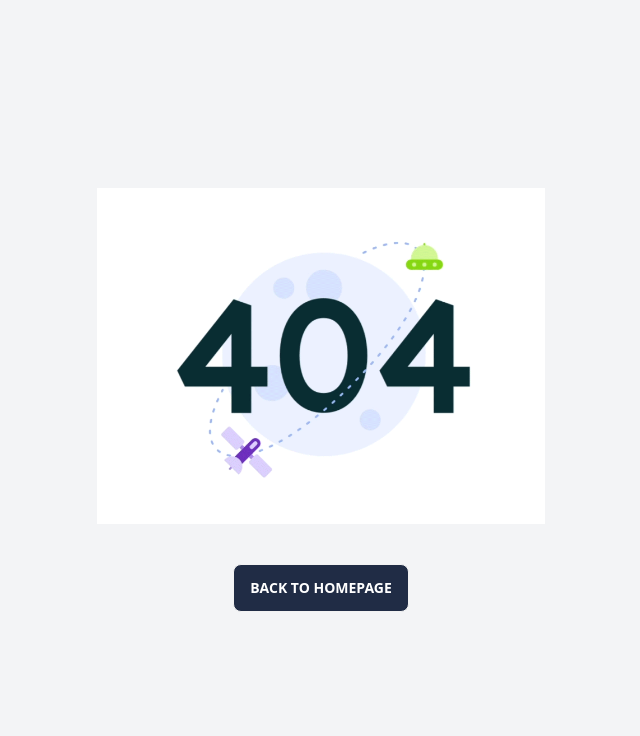
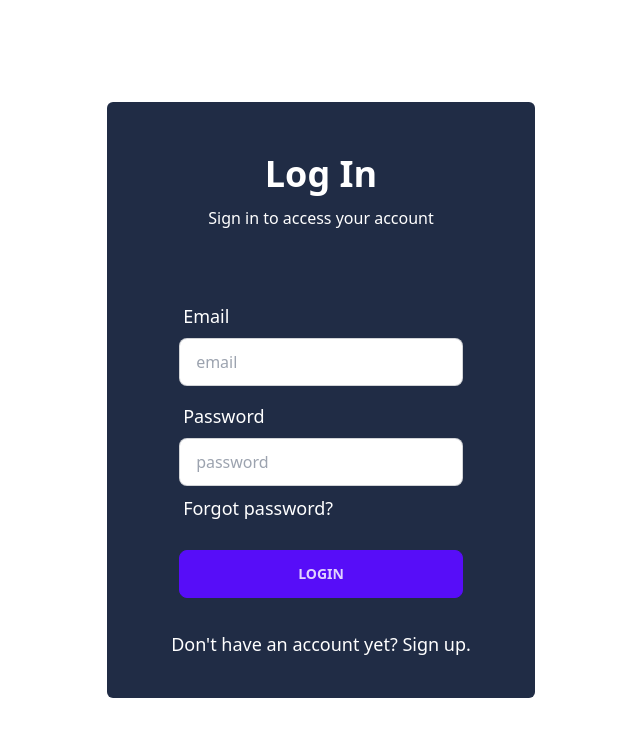
Before and after one commit to Rafatulislam60/fluency-factory, a React (Vite) app: page /login in a window 1280 px wide. Before the commit this address had no page. Shown: the top 736 px of the page, without its empty margins (319-959 px from the left). Built offline with nearby package versions, Linux system fonts and the light colour scheme.

Commit message:
add firebase and env

```diff
--- a/package.json
+++ b/package.json
@@ -10,10 +10,13 @@
     "preview": "vite preview"
   },
   "dependencies": {
+    "firebase": "^9.22.2",
     "localforage": "^1.10.0",
     "match-sorter": "^6.3.1",
     "react": "^18.2.0",
     "react-dom": "^18.2.0",
+    "react-helmet-async": "^1.3.0",
+    "react-hook-form": "^7.44.3",
     "react-router-dom": "^6.12.0",
     "sort-by": "^1.2.0",
     "swiper": "^9.3.2"
--- a/src/Layout/Main.jsx
+++ b/src/Layout/Main.jsx
@@ -1,13 +1,17 @@
-import { Outlet } from "react-router-dom";
+import { Outlet, useLocation } from "react-router-dom";
 import Footer from "../pages/Shared/Footer/Footer";
 import NavBar from "../pages/Shared/NavBar/NavBar";
 
 const Main = () => {
+  const location = useLocation();
+
+  const noHeaderFooter =
+    location.pathname.includes("login") || location.pathname.includes("signup");
   return (
     <div>
-      <NavBar></NavBar>
+      {noHeaderFooter || <NavBar></NavBar>}
       <Outlet></Outlet>
-      <Footer></Footer>
+      {noHeaderFooter || <Footer></Footer>}
     </div>
   );
 };
--- /dev/null
+++ b/src/firebase/firebase.config.js
@@ -0,0 +1,17 @@
+// Import the functions you need from the SDKs you need
+import { initializeApp } from "firebase/app";
+// TODO: Add SDKs for Firebase products that you want to use
+// https://firebase.google.com/docs/web/setup#available-libraries
+
+// Your web app's Firebase configuration
+const firebaseConfig = {
+  apiKey: import.meta.env.VITE_apiKey,
+  authDomain: import.meta.env.VITE_authDomain,
+  projectId: import.meta.env.VITE_projectId,
+  storageBucket: import.meta.env.VITE_storageBucket,
+  messagingSenderId: import.meta.env.VITE_messagingSenderId,
+  appId: import.meta.env.VITE_appId,
+};
+
+// Initialize Firebase
+export const app = initializeApp(firebaseConfig);
--- a/src/main.jsx
+++ b/src/main.jsx
@@ -1,13 +1,16 @@
 import React from "react";
 import ReactDOM from "react-dom/client";
+import { HelmetProvider } from "react-helmet-async";
 import { RouterProvider } from "react-router-dom";
 import { router } from "./Routes/Routes";
 import "./index.css";
 
 ReactDOM.createRoot(document.getElementById("root")).render(
   <React.StrictMode>
-    <div className="max-w-screen-2xl mx-auto">
-      <RouterProvider router={router} />
-    </div>
+    <HelmetProvider>
+      <div className="max-w-screen-2xl mx-auto">
+        <RouterProvider router={router} />
+      </div>
+    </HelmetProvider>
   </React.StrictMode>
 );
--- a/src/pages/Home/Home/Home.jsx
+++ b/src/pages/Home/Home/Home.jsx
@@ -1,12 +1,15 @@
+import { Helmet } from "react-helmet-async";
 import Slider from "../Slider/Slider";
 
-
 const Home = () => {
-    return (
-        <div className="py-24 lg:py-36">
-            <Slider></Slider>
-        </div>
-    );
+  return (
+    <div className="py-24 lg:py-36">
+      <Helmet>
+        <title>Fluency Factory | Home</title>
+      </Helmet>
+      <Slider></Slider>
+    </div>
+  );
 };
 
 export default Home;
--- /dev/null
+++ b/src/pages/Login/Login.jsx
@@ -0,0 +1,82 @@
+import { Helmet } from "react-helmet-async";
+import { Link } from "react-router-dom";
+
+const Login = () => {
+  return (
+    <>
+      <Helmet>
+        <title>Fluency Factory | Login</title>
+      </Helmet>
+      <div className="flex justify-center items-center min-h-screen">
+        <div className="flex flex-col max-w-md p-6 rounded-md sm:p-10 bg-[#202C45] text-white">
+          <div className="mb-8 text-center">
+            <h1 className="my-3 text-4xl font-bold">Log In</h1>
+            <p className="text-md text-white">Sign in to access your account</p>
+          </div>
+          <form className="card-body">
+            <div className="form-control">
+              <label className="label">
+                <span className="label-text text-white text-lg">Email</span>
+              </label>
+              <input
+                type="email"
+                name="email"
+                placeholder="email"
+                className="input input-bordered"
+              />
+            </div>
+            <div className="form-control">
+              <label className="label">
+                <span className="label-text text-white text-lg">Password</span>
+              </label>
+              <input
+                type="password"
+                name="password"
+                placeholder="password"
+                className="input input-bordered"
+              />
+              <label className="label">
+                <a
+                  href="#"
+                  className="label-text-alt link link-hover text-white text-lg"
+                >
+                  Forgot password?
+                </a>
+              </label>
+            </div>
+            <div className="form-control mt-3">
+              <input className="btn btn-primary" type="submit" value="Login" />
+            </div>
+          </form>
+          <p className="px-6 text-lg text-center text-white">
+            Don't have an account yet?{" "}
+            <Link
+              to="/signup"
+              className="hover:underline hover:text-orange-400 text-white"
+            >
+              Sign up
+            </Link>
+            .
+          </p>
+          {/* <div className='flex items-center pt-4 space-x-1'>
+          <div className='flex-1 h-px sm:w-16 dark:bg-gray-700'></div>
+          <p className='px-3 text-sm dark:text-gray-400'>
+            Login with social accounts
+          </p>
+          <div className='flex-1 h-px sm:w-16 dark:bg-gray-700'></div>
+        </div>
+        <div
+          onClick={handleGoogleSignIn}
+          className='flex justify-center items-center space-x-2 border m-3 p-2 border-gray-300 border-rounded cursor-pointer'
+        >
+          <FcGoogle size={32} />
+
+          <p>Continue with Google</p>
+        </div> */}
+        </div>
+      </div>
+    </>
+  );
+};
+
+export default Login;
--- /dev/null
+++ b/src/pages/SignUp/SignUp.jsx
@@ -0,0 +1,11 @@
+
+
+const SignUp = () => {
+    return (
+        <div>
+            <h2>Sign up</h2>
+        </div>
+    );
+};
+
+export default SignUp;
```
Also changed, not shown: src/Routes/Routes.jsx (+10 -0 lines), 1 other file (tests, documents, lock files or other folders).
